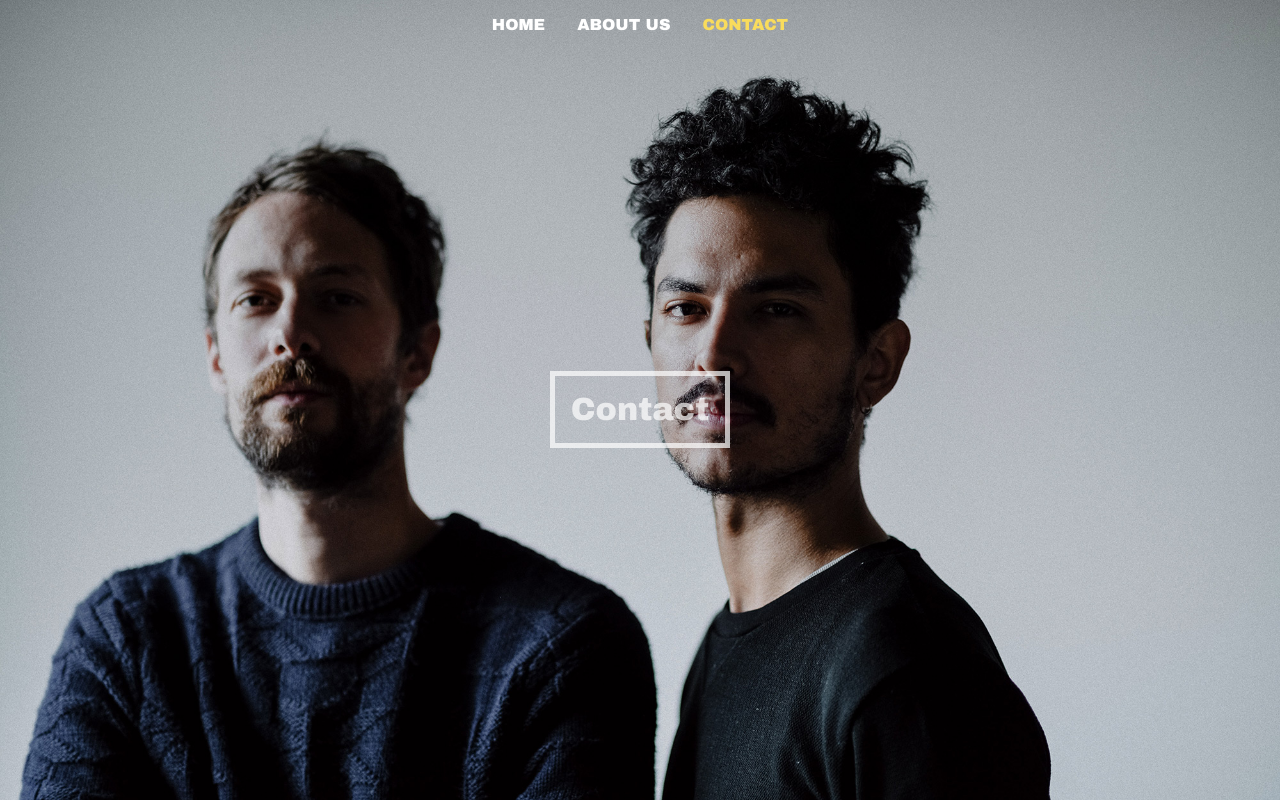
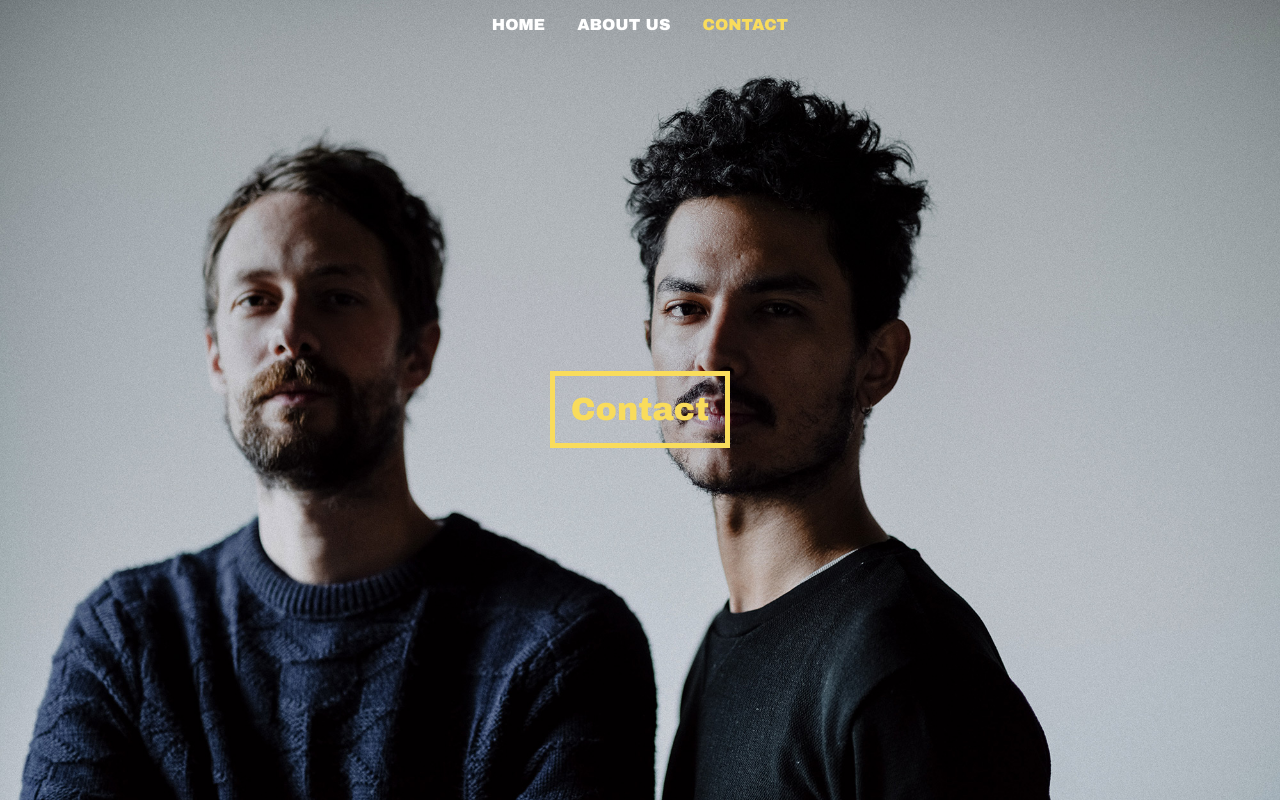
Before and after one commit to Ikacper/Recruitment-Task---Neurosys, a React (Create React App) app: page /contact in a window 1280 px wide. In both pictures the pointer is over the button "Contact". Built offline with nearby package versions, Linux system fonts and the light colour scheme.

Commit message:
button color changed

```diff
--- a/src/Pages/ContactPage/ContactPage.module.css
+++ b/src/Pages/ContactPage/ContactPage.module.css
@@ -35,7 +35,8 @@
 }
 
 .contactBtn:hover {
-  opacity: 0.7;
+  color: #f9dc5c;
+  border-color: #f9dc5c;
   cursor: pointer;
 }
 
```
